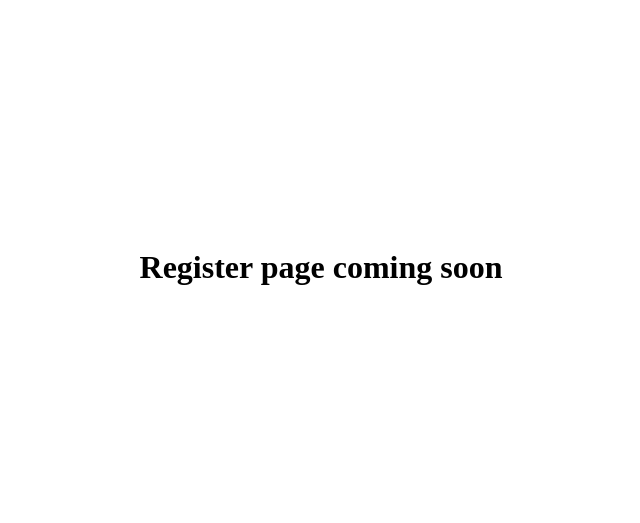
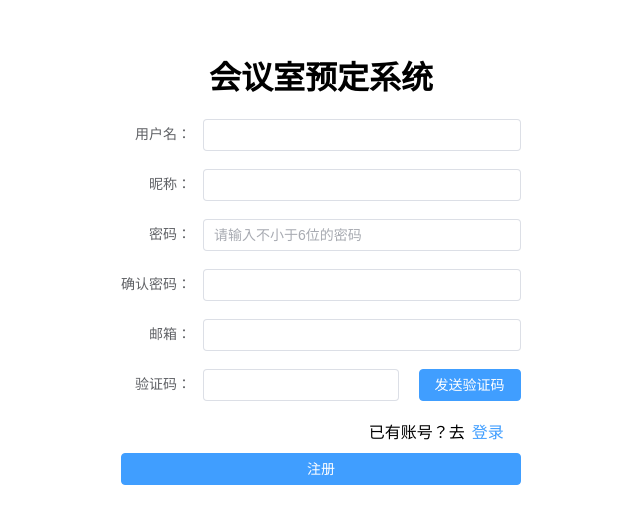
Before and after one commit to leanTim/meeting-room-booking-system-frontend, a Vue app: page /register in a window 1280 px wide. Shown: the part 141-664 px from the top of the page, without its empty margins (319-959 px from the left). Built offline with nearby package versions, Linux system fonts and the light colour scheme.

Commit message:
feat: 注册功能

```diff
--- a/src/interface/interfaces.ts
+++ b/src/interface/interfaces.ts
@@ -1,4 +1,6 @@
 import axios from "axios";
+import type { registerUserType } from '../views/RegisterView.vue';
+
 
 const axiosInstance = axios.create({
     baseURL: 'http://localhost:3001/',
@@ -20,3 +22,15 @@ export async function login(username: string, password: string) {
         password
     })
 }
+
+export async function register(registerUserInfo: registerUserType) {
+    return await axiosInstance.post('/user/register', registerUserInfo)
+}
+
+export async function registerCaptcha (email: string) {
+    return await axiosInstance.get('user/register-captcha',{
+        params: {
+            address: email
+        }
+    })
+    }
--- a/src/views/RegisterView.vue
+++ b/src/views/RegisterView.vue
@@ -1,11 +1,154 @@
 <template>
-  <div>
-    <h1>Register page coming soon</h1>
+  <div id="register-container">
+    <h1>会议室预定系统</h1>
+    <el-form
+      label-width="auto"
+      min-width="400px"
+      :model="registerUser"
+      >
+      <el-form-item
+        label="用户名："
+      >
+        <el-input
+          v-model="registerUser.username"
+        ></el-input>
+      </el-form-item>
+
+      <el-form-item
+        label="昵称："
+      >
+        <el-input
+          v-model="registerUser.nickname"
+        ></el-input>
+      </el-form-item>
+
+      <el-form-item
+        label="密码："
+      >
+        <el-input
+          v-model="registerUser.password"
+          type="password"
+          placeholder="请输入不小于6位的密码"
+          show-password
+        ></el-input>
+      </el-form-item>
+
+      <el-form-item
+        label="确认密码："
+      >
+        <el-input
+          v-model="registerUser.confirmPassword"
+          type="password"
+          show-password
+        ></el-input>
+      </el-form-item>
+
+      <el-form-item
+        label="邮箱："
+      >
+        <el-input
+          v-model="registerUser.email"
+        ></el-input>
+      </el-form-item>
+
+
+      <el-row :gutter="20">
+        <el-col :span="17">
+          <el-form-item
+            label="验证码："
+          >
+            <el-input
+              v-model="registerUser.captcha"
+            ></el-input>
+          </el-form-item>
+        </el-col>
+        <el-col :span="4">
+          <el-button
+            type="primary"
+            @click="sendCaptcha"
+          >发送验证码</el-button>
+        </el-col>
+      </el-row>
+
+      <el-row justify="end">
+        <!-- <el-form-item> -->
+          <el-col :span="10">
+            <div class="links">已有账号？去 <a href="">登录</a></div>
+          </el-col>
+        <!-- </el-form-item> -->
+      </el-row>
+      <el-form-item>
+        <el-button
+          type="primary"
+          style="width: 100%;margin-top: 10px;"
+          @click="onRegister"
+          >注册</el-button>
+      </el-form-item>
+
+    </el-form>
   </div>
 </template>
 
 <script setup lang="ts">
+import { registerCaptcha, register } from '@/interface/interfaces';
+import router from '@/router';
+import { ElMessage } from 'element-plus';
+import { reactive, toRefs } from 'vue';
+
+export interface registerUserType {
+    username: string
+    nickname: string
+    password: string
+    confirmPassword: string
+    email: string
+    captcha: string
+}
+const registerUser: registerUserType = reactive({
+  username: '',
+  password: '',
+  confirmPassword: '',
+  nickname: '',
+  email: '',
+  captcha: ''
+})
+
+const sendCaptcha =  () => {
+  registerUser.captcha = 'asd123'
+}
+
+const onRegister = async () => {
+  if(registerUser.password !== registerUser.confirmPassword) {
+    return ElMessage({
+      type: 'error',
+      message: '两次密码不一致',
+      duration: 2000
+    })
+  }
+  const res = await register(registerUser)
+  console.log(res)
+  if(res.status === 200 || res.status === 201) {
+    ElMessage({
+      type: 'success',
+      message: '注册成功'
+    })
+    setTimeout(() => {
+      router.push('/login')
+    }, 1500)
+  } else {
+    ElMessage({
+      type: 'error',
+      message: res.data.data || '系统繁忙请稍后再试'
+    })
+  }
+}
+
 
 </script>
 
-<style scoped></style>
+<style scoped>
+#register-container {
+  width: 400px;
+  margin: 0 auto;
+  text-align: center;
+}
+</style>
```
Also changed, not shown: src/views/LoginView.vue (line endings or trailing spaces).
